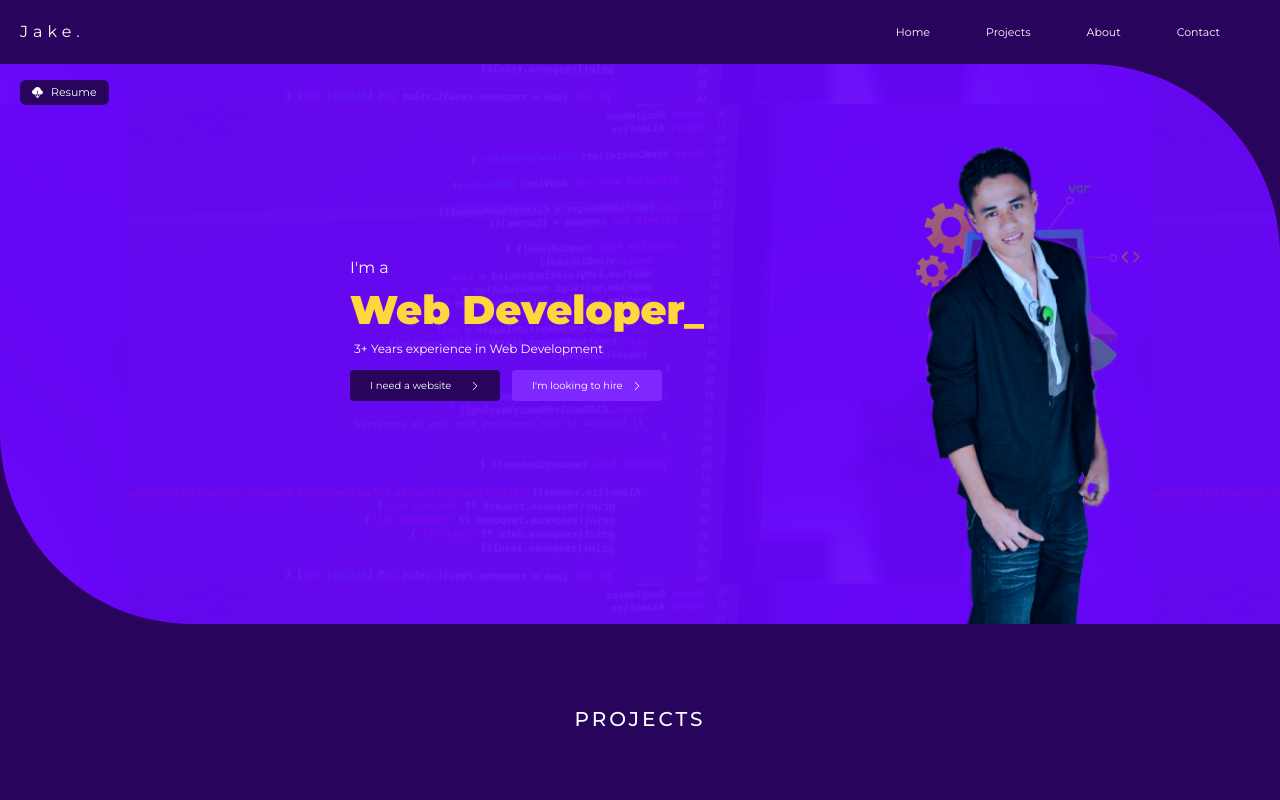
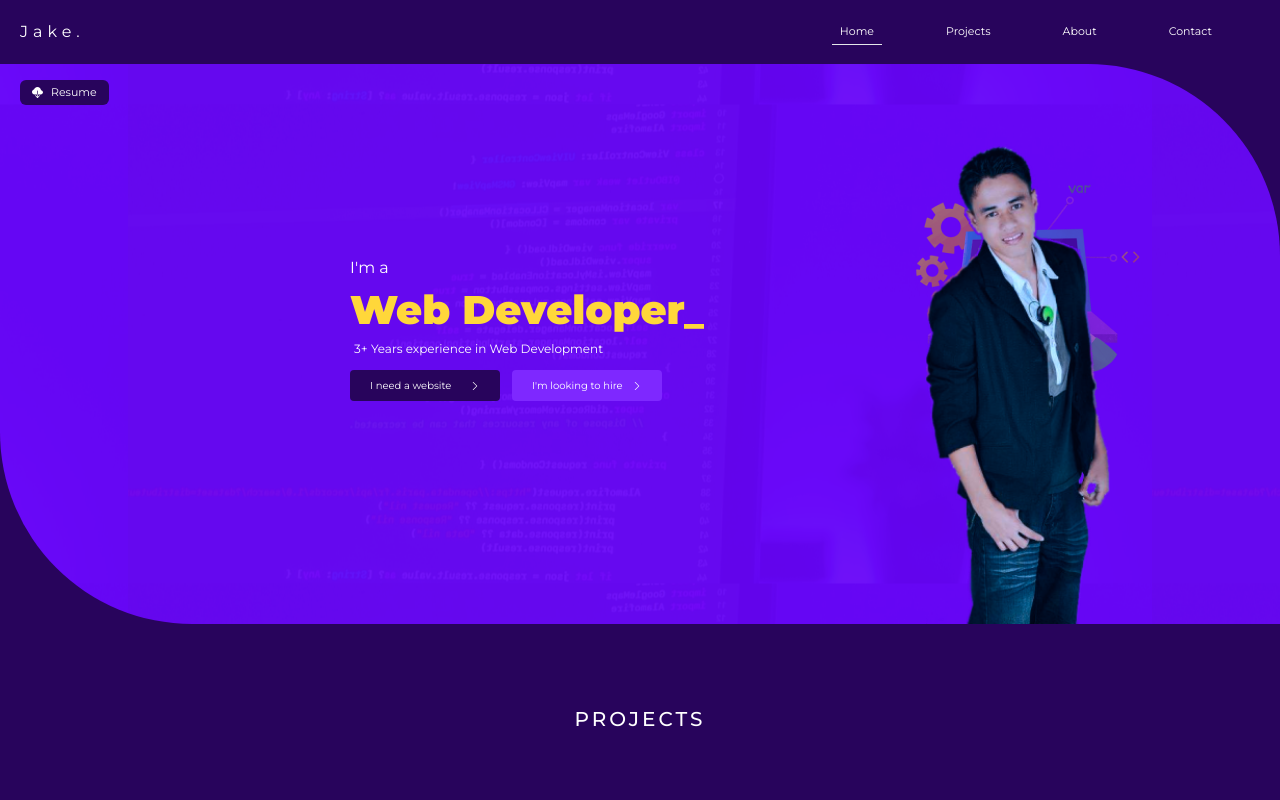
Before and after one commit to jakedsi/my_portfolio, a React (Create React App) app: page / in a window 1280 px wide. Shown: the top 800 px of the page. Built offline with nearby package versions, Linux system fonts and the light colour scheme.

Commit message:
nav active

```diff
--- a/src/components/Navbar.js
+++ b/src/components/Navbar.js
@@ -7,10 +7,10 @@ export default function Navbar() {
                 <h5 style={{letterSpacing: "5px"}}>Jake.</h5>
             </div>
             <div className='flex justify-between text-[11px] gap-14 pr-10'>
-                <h1>Home</h1>
-                <h1>Projects</h1>
-                <h1>About</h1>
-                <h1>Contact</h1>
+                <h1 className='py-1 px-2 border-b'>Home</h1>
+                <h1 className='py-1 px-2'>Projects</h1>
+                <h1 className='py-1 px-2'>About</h1>
+                <h1 className='py-1 px-2'>Contact</h1>
             </div>
         </div>
   )
```
